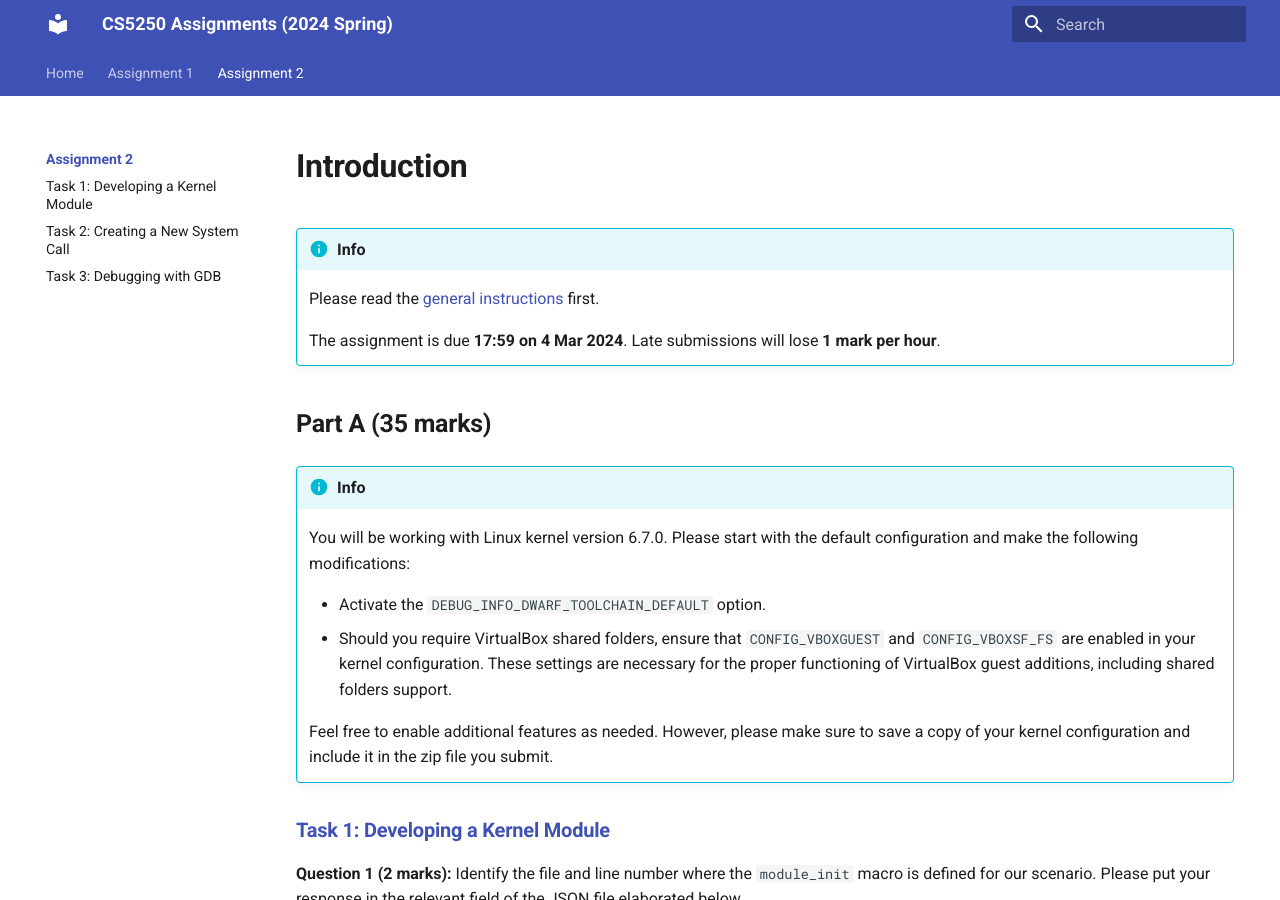
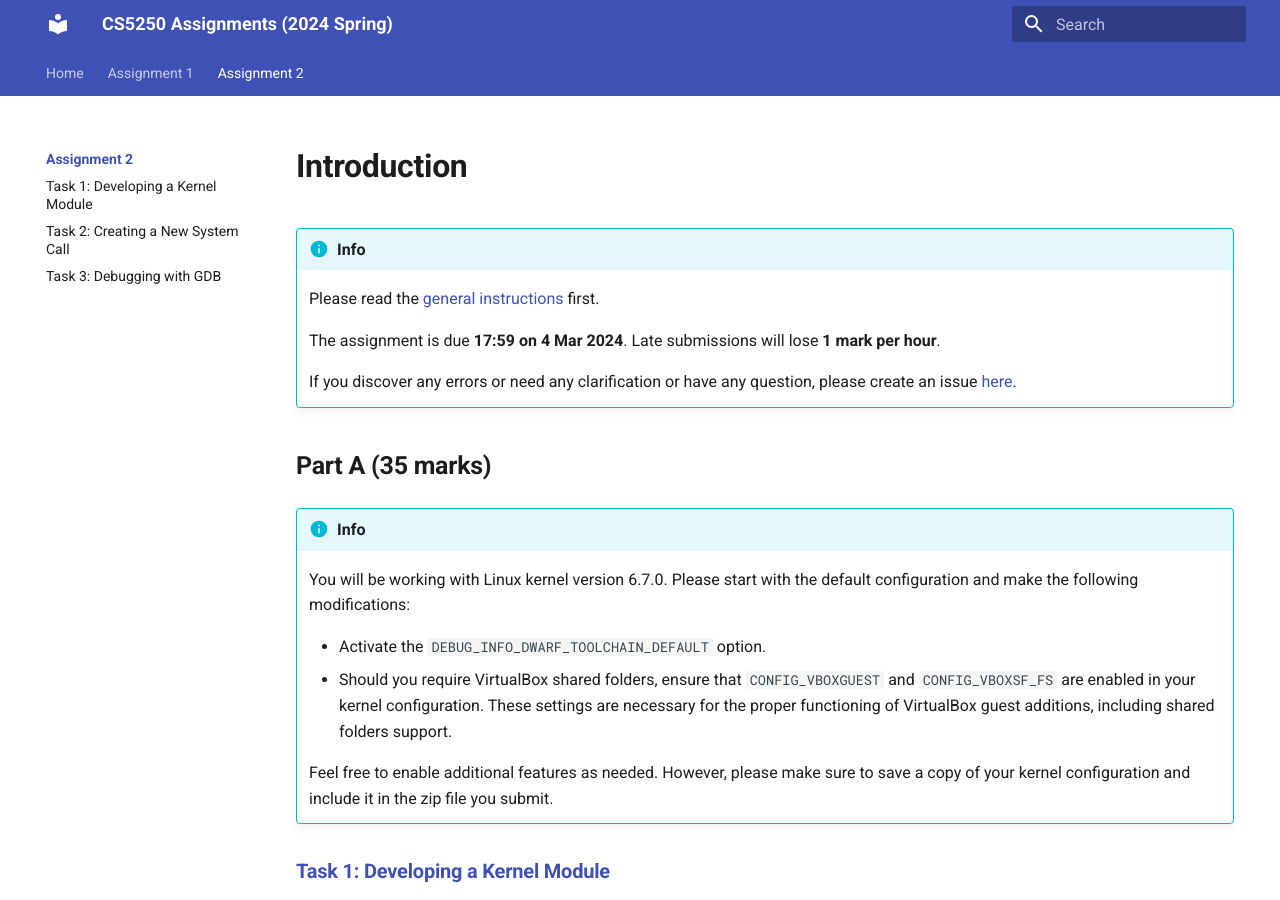
Before and after one commit to cs5250-24s/cs5250-24s, an MkDocs documentation site: the page built from docs/asg2/index.md, in a window 1280 px wide and 900 px high. Built offline with MkDocs 1.6.1 and Material for MkDocs 9.7.7, drawn with Linux system fonts in a browser that asks for light colours.

Commit message:
asg2: add link to issue

```diff
--- a/docs/asg2/index.md
+++ b/docs/asg2/index.md
@@ -6,6 +6,9 @@
 
     The assignment is due **17:59 on 4 Mar 2024**.
     Late submissions will lose **1 mark per hour**.
+
+    If you discover any errors or need any clarification or have any question,
+    please create an issue [here](https://github.com/nus-cs5250/24s/issues).
 
 ## Part A (35 marks)
 
```
